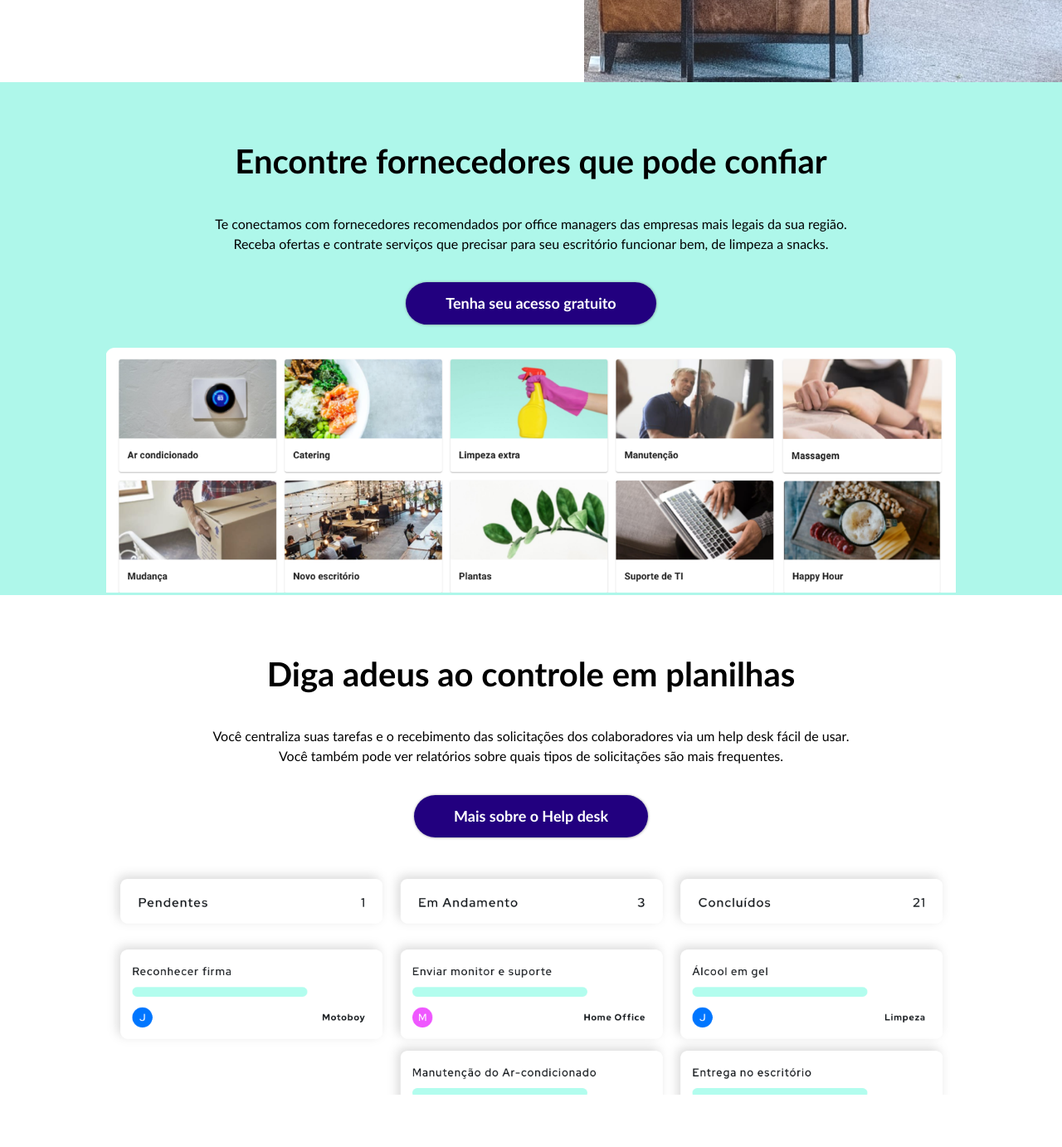
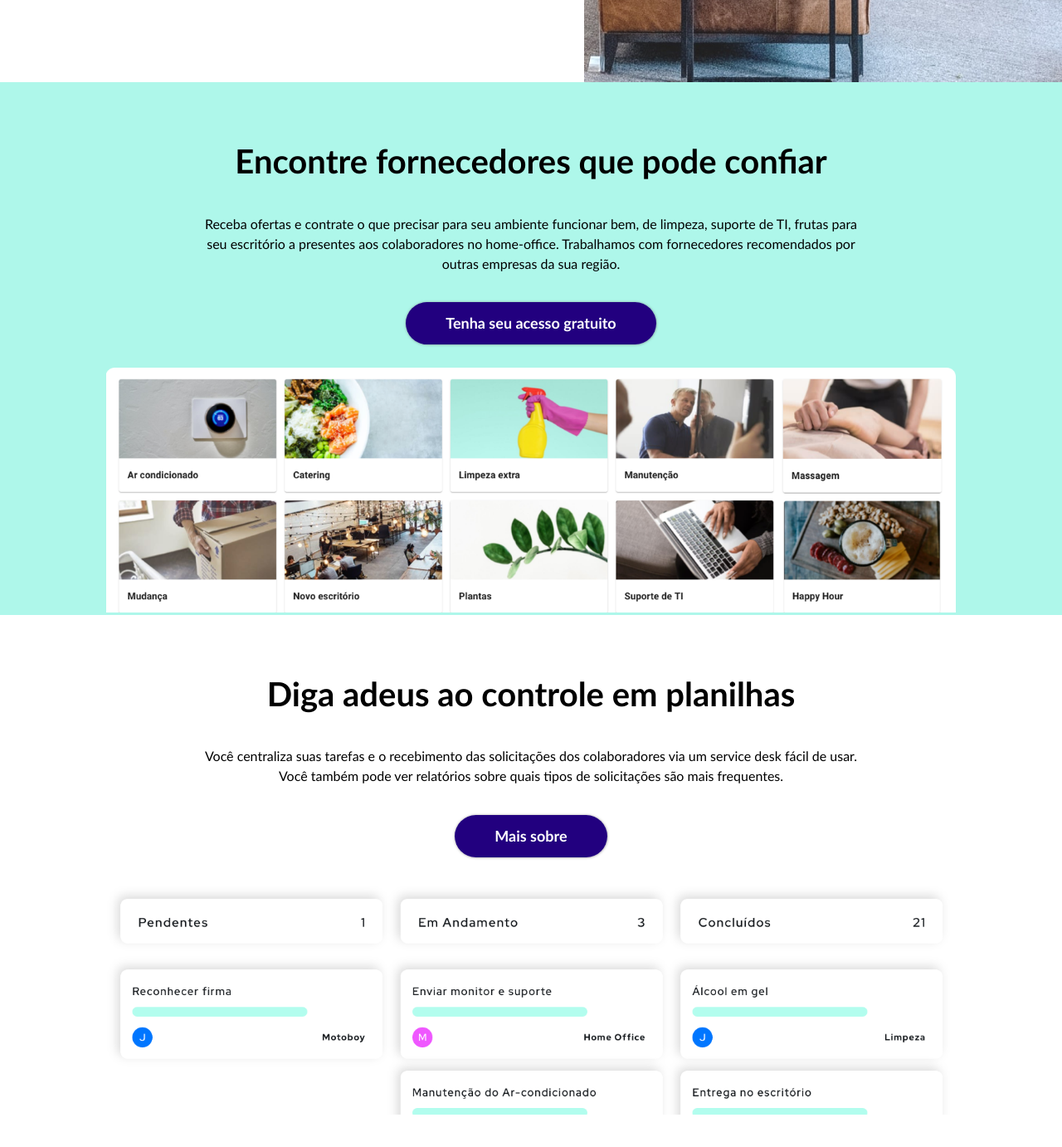
Before and after one commit to lobby-tech/lobby.tech, a Jekyll site: the page built from index.html, in a window 1280 px wide and 1400 px high, scrolled down 607 px. Shown: the top 1382 px of the window at 83% size. Built offline with Jekyll 4.4.1, drawn with Linux system fonts in a browser that asks for light colours; some of the changed text lies outside the part shown.

Commit message:
Updated text

```diff
--- a/_layouts/home.html
+++ b/_layouts/home.html
@@ -66,7 +66,8 @@
           rel="noopener"
           href="https://bit.ly/workplace-leaders-form"
           class="button--blue"
-          >Torne-se um membro</a
+          target="_blank"
+          >Saiba como participar</a
         >
       </div>
       <img
--- a/index.html
+++ b/index.html
@@ -1,14 +1,14 @@
 ---
-title: Lobby - Economize na gestão do seu espaço de trabalho
+title: Lobby - Economize na gestão do seu ambiente de trabalho
 description: Plataforma única com todos serviços para facilitar a vida no espaço de trabalho
 layout: home
 ---
 <main>
   <section class="billboard">
     <div class="billboard__content">
-      <h1 class="billboard_title">Economize na gestão do seu espaço de trabalho</h1>
+      <h1 class="billboard_title">Economize na gestão do seu ambiente de trabalho</h1>
       <p>
-        Com a Lobby você poupa tempo em encontrar fornecedores de confiança,
+        Com a Lobby você poupa tempo na contratação de serviços,
         organiza suas tarefas e centraliza as demandas dos colaboradores
         via uma plataforma fácil de usar.
       </p>
@@ -30,8 +30,9 @@ layout: home
   <section class="section__feature--mid green">
     <h2>Encontre fornecedores que pode confiar</h2>
     <p class="p--mid">
-      Te conectamos com fornecedores recomendados por office managers das empresas mais legais da sua região.
-      Receba ofertas e contrate serviços que precisar para seu escritório funcionar bem, de limpeza a snacks.
+      Receba ofertas e contrate o que precisar para seu ambiente funcionar bem,
+      de limpeza, suporte de TI, frutas para seu escritório a presentes aos colaboradores no home-office.
+      Trabalhamos com fornecedores recomendados por outras empresas da sua região.
       <br>
       <br>
       <br>
@@ -55,7 +56,7 @@ layout: home
     <h2>Diga adeus ao controle em planilhas</h2>
     <p class="p--mid">
       Você centraliza suas tarefas e o recebimento
-      das solicitações dos colaboradores via um help desk fácil de usar.
+      das solicitações dos colaboradores via um service desk fácil de usar.
       Você também pode ver relatórios sobre quais tipos de solicitações são mais frequentes.
       <br>
       <br>
@@ -65,7 +66,7 @@ layout: home
         href="/helpdesk"
         class="button--blue"
       >
-        Mais sobre o Help desk
+        Mais sobre
       </a>
     </p>
     <img
```
Also changed, not shown: helpdesk.html (+5 -5 lines).
